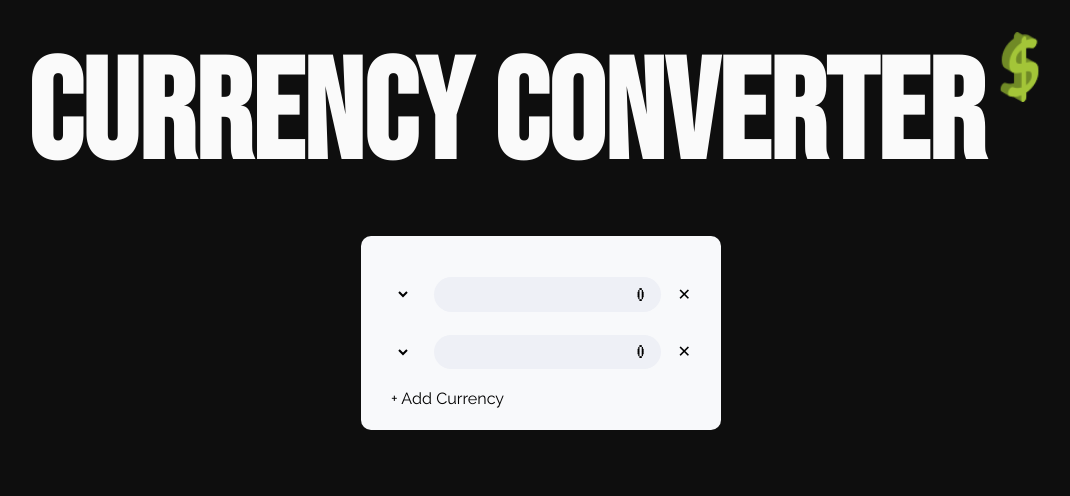
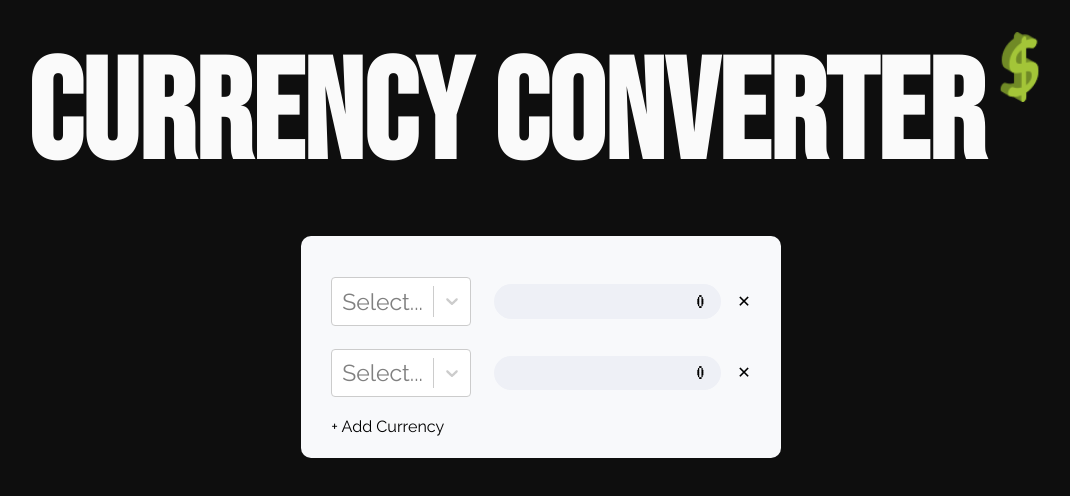
Before and after one commit to scc416/currency-converter, a React (Create React App) app: page / in a window 1280 px wide. Shown: the top 496 px of the page, without its empty margins (99-1169 px from the left). Built offline with nearby package versions, Linux system fonts and the light colour scheme; no server answers.

Commit message:
use library: react-select

```diff
--- a/package.json
+++ b/package.json
@@ -10,6 +10,7 @@
     "react": "^17.0.2",
     "react-dom": "^17.0.2",
     "react-scripts": "5.0.0",
+    "react-select": "^5.2.2",
     "web-vitals": "^2.1.4"
   },
   "scripts": {
--- a/src/App.css
+++ b/src/App.css
@@ -20,11 +20,6 @@ body {
   align-items: center;
   height: 100%;
   width: 100%;
-}
-
-* {
-  box-sizing: border-box;
-  overflow: auto;
   font-family: "Raleway";
   user-select: none;
 }
--- a/src/Components/CurrencyList/AvailableCurrencyList.jsx
+++ b/src/Components/CurrencyList/AvailableCurrencyList.jsx
@@ -1,24 +1,30 @@
-import AvailableCurrencyListItem from "./AvailableCurrencyListItem";
-import { makeDisplayCurrencies } from "../../helper";
+import Select from "react-select";
+import { makeDisplayCurrencies, findCurrencyObj } from "../../helper";
 import useFocus from "../../hooks/useFocus";
-
 const AvailableCurrencyList = ({ availableCurrencies, code: selectedCode }) => {
   const { focused, onFocus, onBlur } = useFocus();
 
   const displayedCurrencies = makeDisplayCurrencies(availableCurrencies);
-  const elms = displayedCurrencies.map(({ code, displayedStr }) => {
+  const options = displayedCurrencies.map(({ code, displayedStr }) => {
     const displayText =
       selectedCode === code && !focused
         ? displayedStr.slice(0, 8)
         : displayedStr;
-
-    return <AvailableCurrencyListItem {...{ key: code, code, displayText }} />;
+    return { value: code, label: displayText };
   });
 
+  const value = findCurrencyObj(options, selectedCode);
+
   return (
-    <select {...{ value: selectedCode, onFocus, onBlur, onChange: onBlur }}>
-      {elms}
-    </select>
+    <Select
+      {...{
+        value,
+        options,
+        isSearchable: true,
+        onMenuOpen: onFocus,
+        onMenuClose: onBlur,
+      }}
+    />
   );
 };
 
--- a/src/Components/CurrencyList/Currency.css
+++ b/src/Components/CurrencyList/Currency.css
@@ -14,20 +14,17 @@
   display: flex;
   margin: 0.5em 0;
   align-items: center;
+  justify-content: space-between;
+}
+
+.CurrencyNumberInput {
+  display: flex;
+  align-items: center;
 }
 
 .CurrencyListItem img {
   height: 0.5em;
   margin-left: 0.5em;
-}
-
-select {
-  height: 1.5em;
-  font-size: 12.6px;
-  border: none;
-  outline: none;
-  background-color: #f8f9fb;
-  max-width: 5em;
 }
 
 input {
@@ -68,8 +65,7 @@ input {
     font-size: 3vw;
   }
 
-  input,
-  select {
+  input {
     font-size: 3vw;
   }
 }
@@ -79,8 +75,7 @@ input {
     font-size: 23.04px;
   }
 
-  input,
-  select {
+  input {
     font-size: 23.04px;
   }
 }
--- a/src/Components/CurrencyList/CurrencyListItem.jsx
+++ b/src/Components/CurrencyList/CurrencyListItem.jsx
@@ -5,8 +5,10 @@ const CurrencyListItem = ({ availableCurrencies, code, value }) => {
   return (
     <div className="CurrencyListItem">
       <AvailableCurrencyList {...{ availableCurrencies, code }} />
-      <input value={value} />
-      <DeleteCurrencyButton />
+      <div className="CurrencyNumberInput">
+        <input value={value} />
+        <DeleteCurrencyButton />
+      </div>
     </div>
   );
 };
--- a/src/helper.js
+++ b/src/helper.js
@@ -28,3 +28,11 @@ export const makeDisplayCurrencies = (lst) => {
   }
   return displayedLst;
 };
+
+export const findCurrencyObj = (options, code) => {
+  for (const currency of options) {
+    const { value } = currency;
+    const found = value === code;
+    if (found) return currency;
+  }
+};
```
Also changed, not shown: 1 other file (tests, documents, lock files or other folders).
